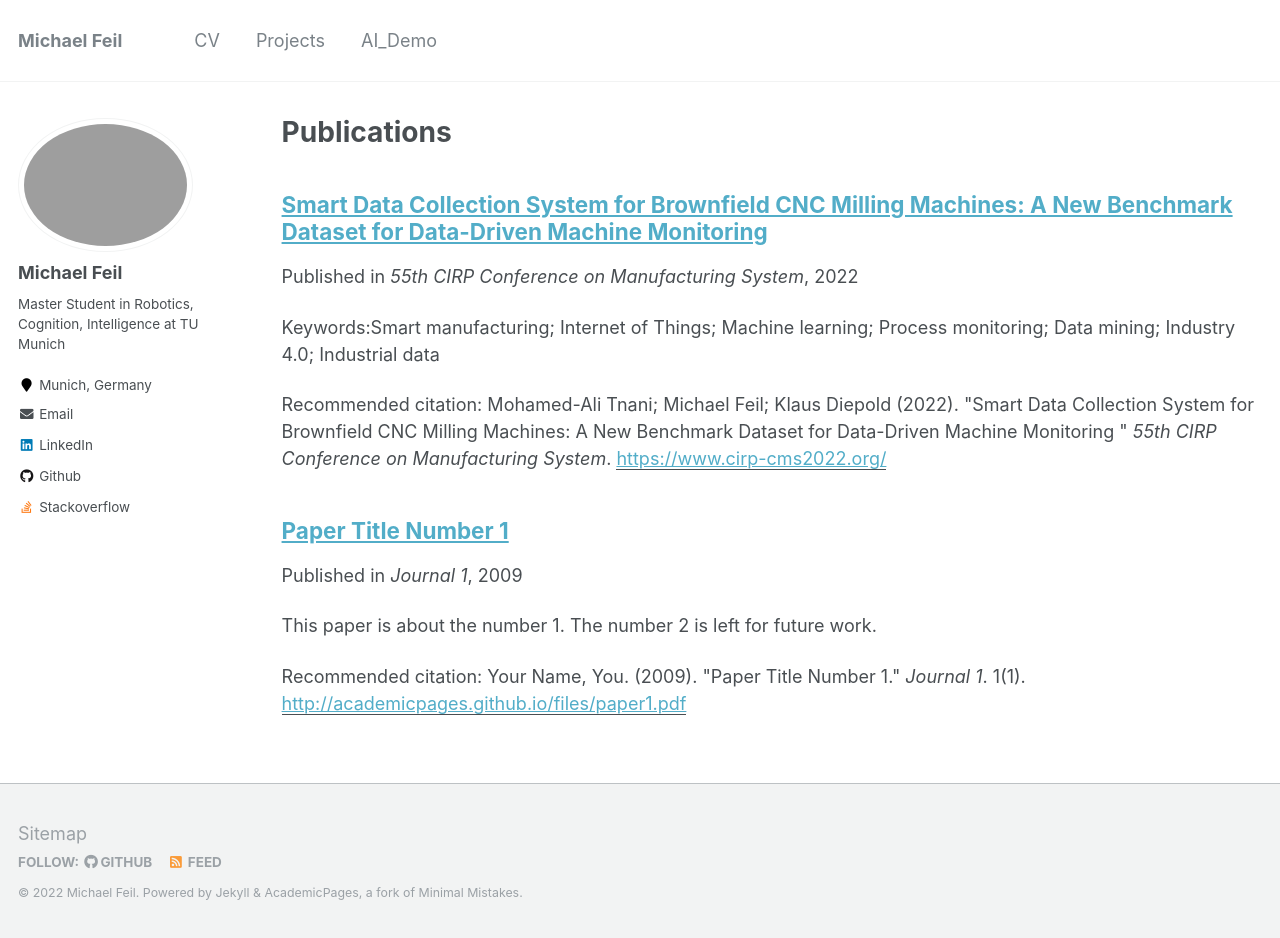
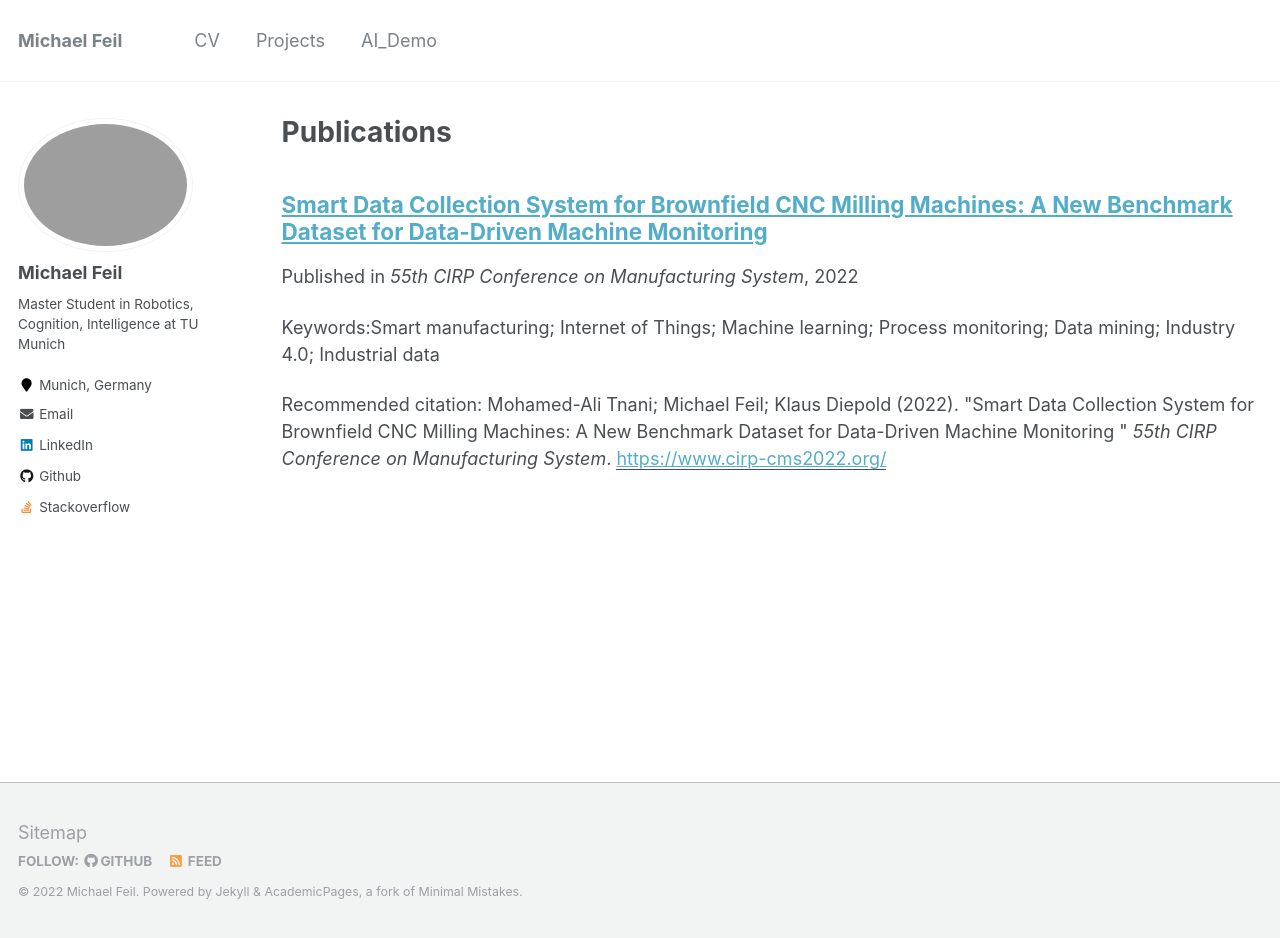
Before and after one commit to michaelfeil/academicpages, a Jekyll site: the page built from _pages/publications.md, in a window 1280 px wide and 938 px high. Built offline with Jekyll 4.4.1, drawn with Linux system fonts in a browser that asks for light colours.

Commit message:
update about and cv

```diff
--- a/_publications/2009-10-01-paper-title-number-1.md
+++ /dev/null
@@ -1,15 +0,0 @@
----
-title: "Paper Title Number 1"
-collection: publications
-permalink: /publication/2009-10-01-paper-title-number-1
-excerpt: 'This paper is about the number 1. The number 2 is left for future work.'
-date: 2009-10-01
-venue: 'Journal 1'
-paperurl: 'http://academicpages.github.io/files/paper1.pdf'
-citation: 'Your Name, You. (2009). &quot;Paper Title Number 1.&quot; <i>Journal 1</i>. 1(1).'
----
-This paper is about the number 1. The number 2 is left for future work.
-
-[Download paper here](http://academicpages.github.io/files/paper1.pdf)
-
-Recommended citation: Your Name, You. (2009). "Paper Title Number 1." <i>Journal 1</i>. 1(1).
```
Also changed, not shown: _pages/about.md (+1 -1 lines), _pages/cv.md (+6 -9 lines).
